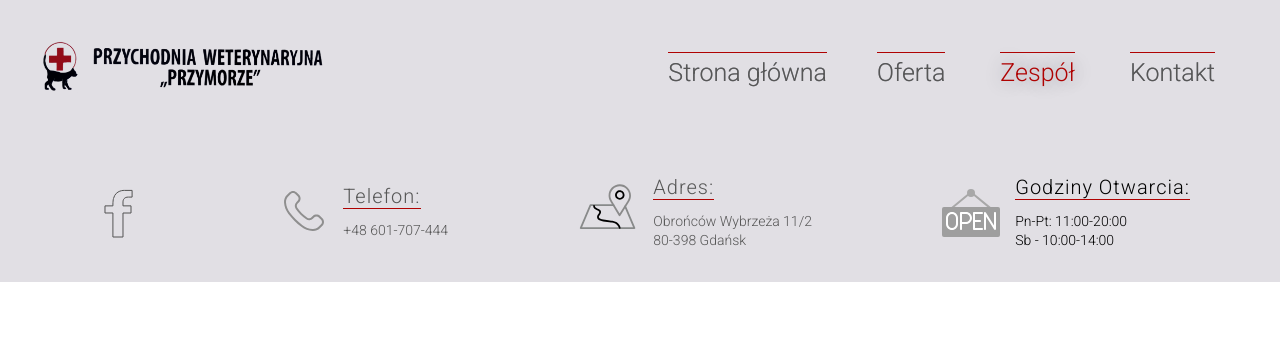
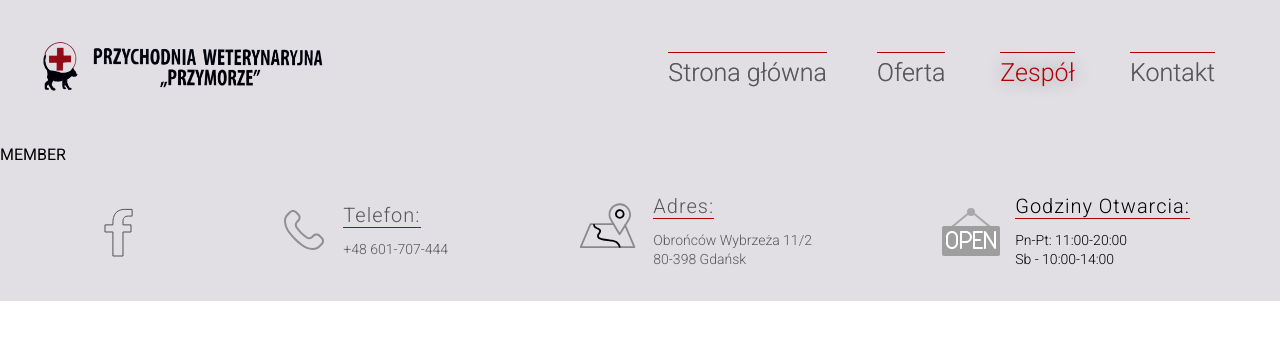
Before and after one commit to trohda/project-vet, a React (Create React App) app: page /team in a window 1280 px wide. Shown: the top 340 px of the page. Built offline with nearby package versions, Linux system fonts and the light colour scheme.

Commit message:
Add TeamMember component

```diff
--- a/src/Components/Team/Team.js
+++ b/src/Components/Team/Team.js
@@ -1,7 +1,12 @@
 import "../../Styles/Team/Team.css";
+import TeamMember from "./TeamMember/TeamMember";
 
 const Team = () => {
-  return <section className="teamWrapper"></section>;
+  return (
+    <section className="teamWrapper">
+      <TeamMember />
+    </section>
+  );
 };
 
 export default Team;
--- /dev/null
+++ b/src/Components/Team/TeamMember/TeamMember.js
@@ -0,0 +1,7 @@
+import "../../../Styles/Team/TeamMember/TeamMember.css";
+
+const TeamMember = () => {
+  return <div className="teamMemberWrapper">MEMBER</div>;
+};
+
+export default TeamMember;
--- /dev/null
+++ b/src/Styles/Team/TeamMember/TeamMember.css
@@ -0,0 +1,3 @@
+.teamMemberWrapper {
+  display: flex;
+}/*# sourceMappingURL=TeamMember.css.map */
--- /dev/null
+++ b/src/Styles/Team/TeamMember/TeamMember.scss
@@ -0,0 +1,5 @@
+@import "../../../Variables/Variables.scss";
+
+.teamMemberWrapper {
+  display: flex;
+}
```
Also changed, not shown: 1 other file (tests, documents, lock files or other folders).
